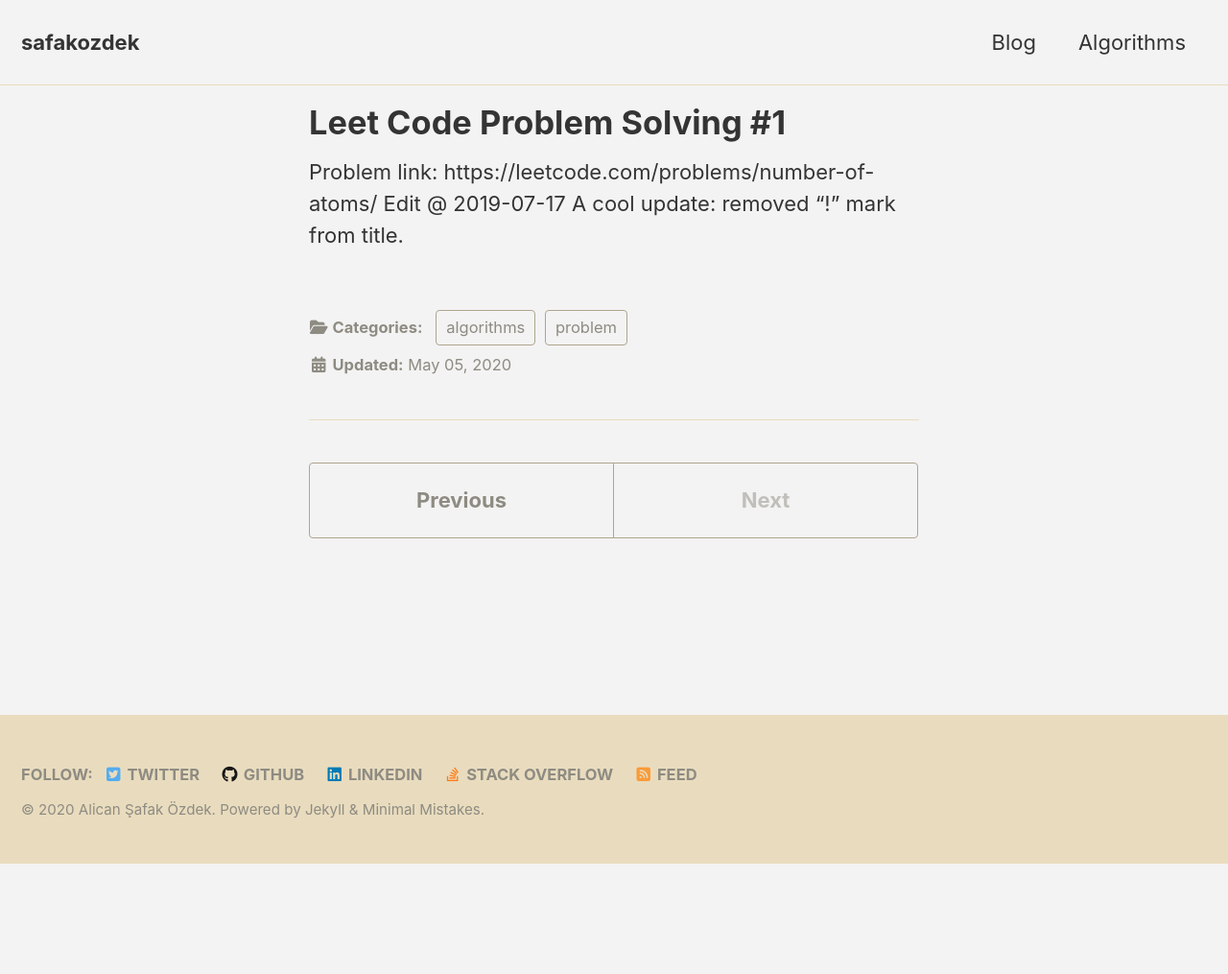
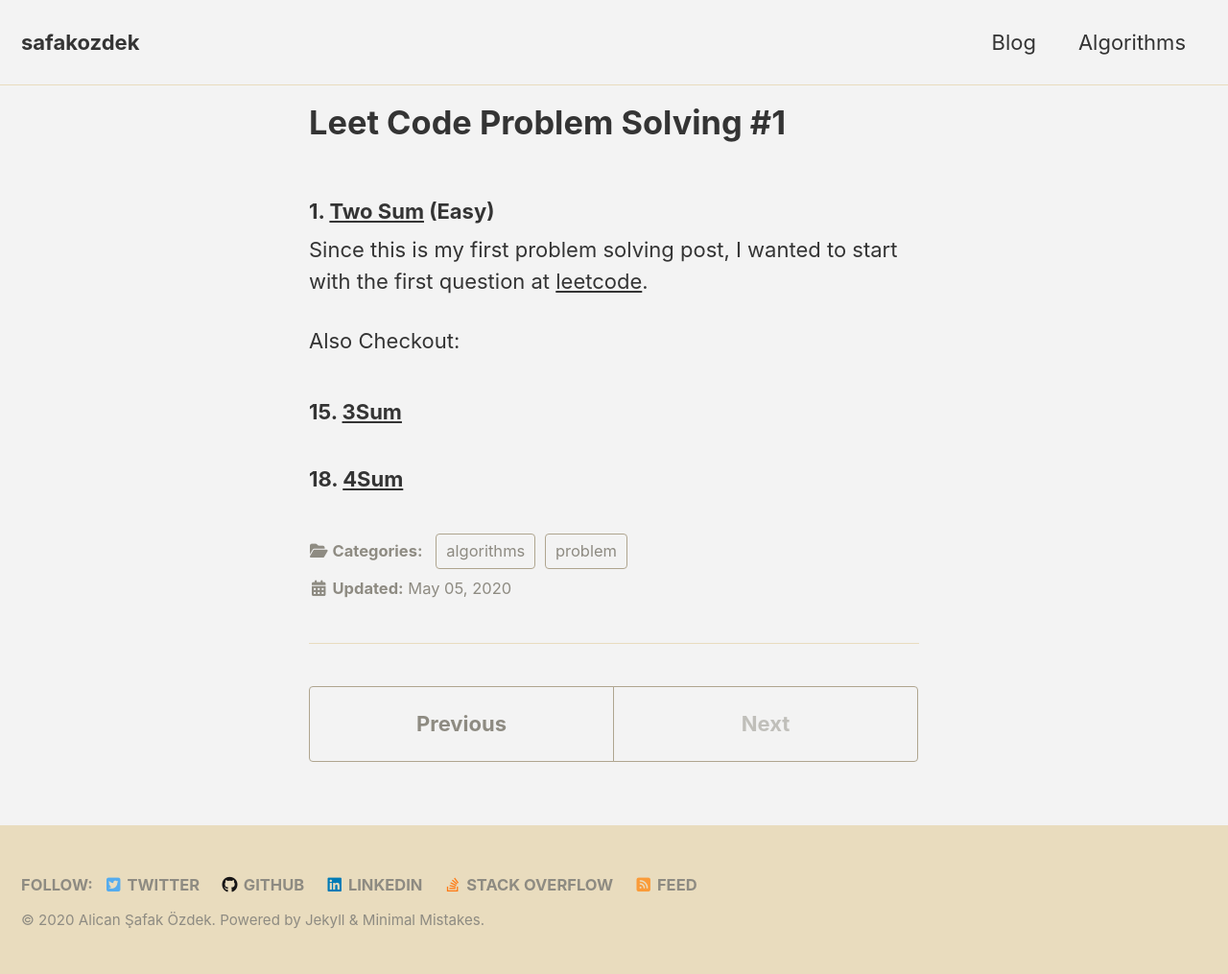
Before and after one commit to safakozdek/safakozdek.github.io, a Jekyll site: the page built from _posts/2020-05-05-leet-code.md, in a window 1280 px wide. Shown: the whole page at 96% size. Built offline with Jekyll 4.4.1, drawn with Linux system fonts in a browser that asks for light colours; cached includes are drawn as plain includes; nearby versions of some CDN libraries; before the commit the page ends 900 px from its top, so only the background shows below that.

Commit message:
Update 2020-05-05-leet-code.md

```diff
--- a/_posts/2020-05-05-leet-code.md
+++ b/_posts/2020-05-05-leet-code.md
@@ -2,7 +2,14 @@
 layout: single
 title:  "Leet Code Problem Solving #1"
 categories: [algorithms, problem]
+excerpt: "Longest palindromes can be found with LCS on the string with its reverse"
 ---
 
-Problem link: https://leetcode.com/problems/number-of-atoms/
-Edit @ 2019-07-17 A cool update: removed "!" mark from title.
+### 1. [Two Sum](https://leetcode.com/problems/two-sum/) (Easy)
+
+Since this is my first problem solving post, I wanted to start with the first question at [leetcode](https://leetcode.com/).
+
+
+Also Checkout:
+### 15. [3Sum](https://leetcode.com/problems/3sum/)
+### 18. [4Sum](https://leetcode.com/problems/3sum/)
```
